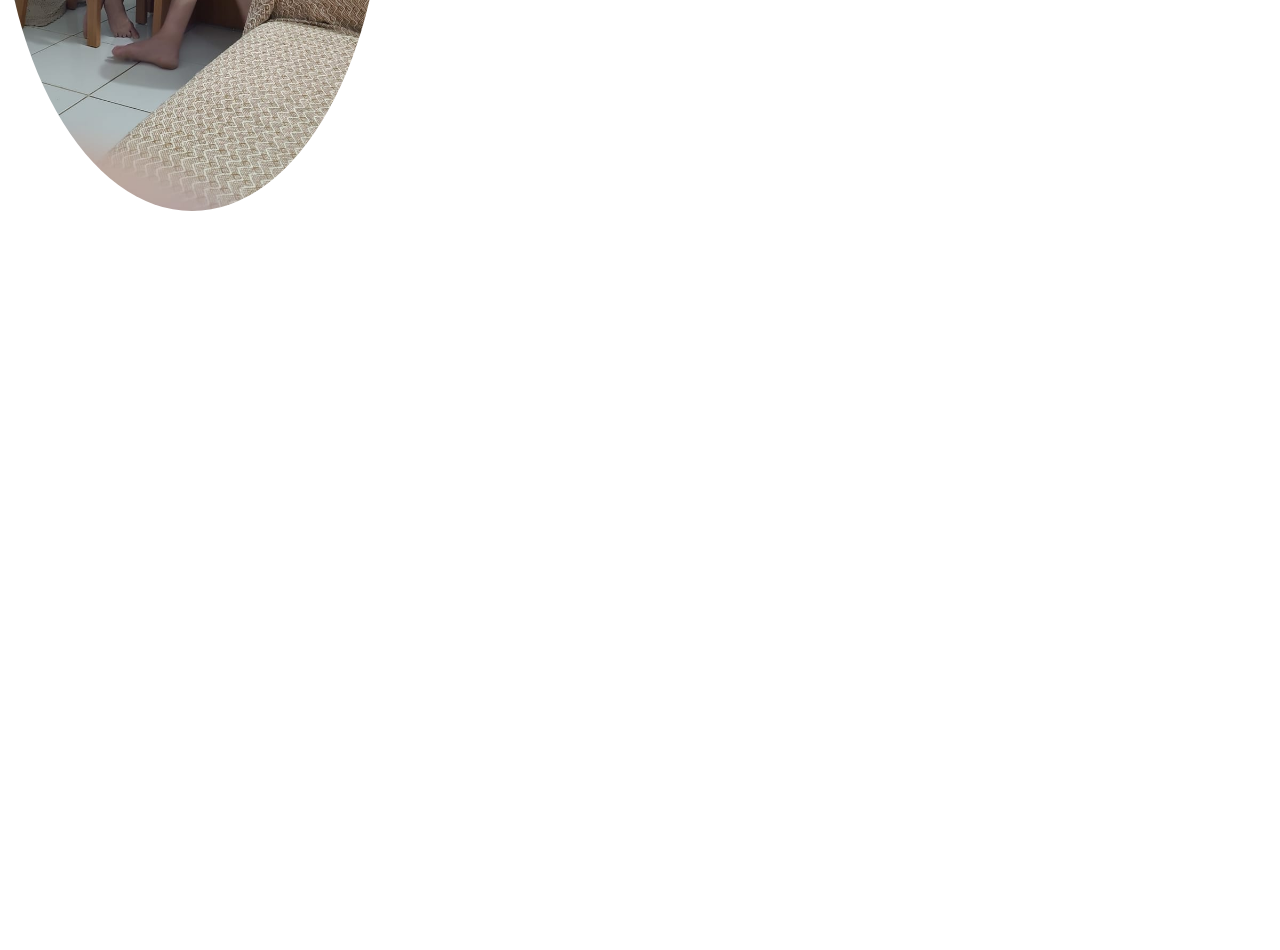
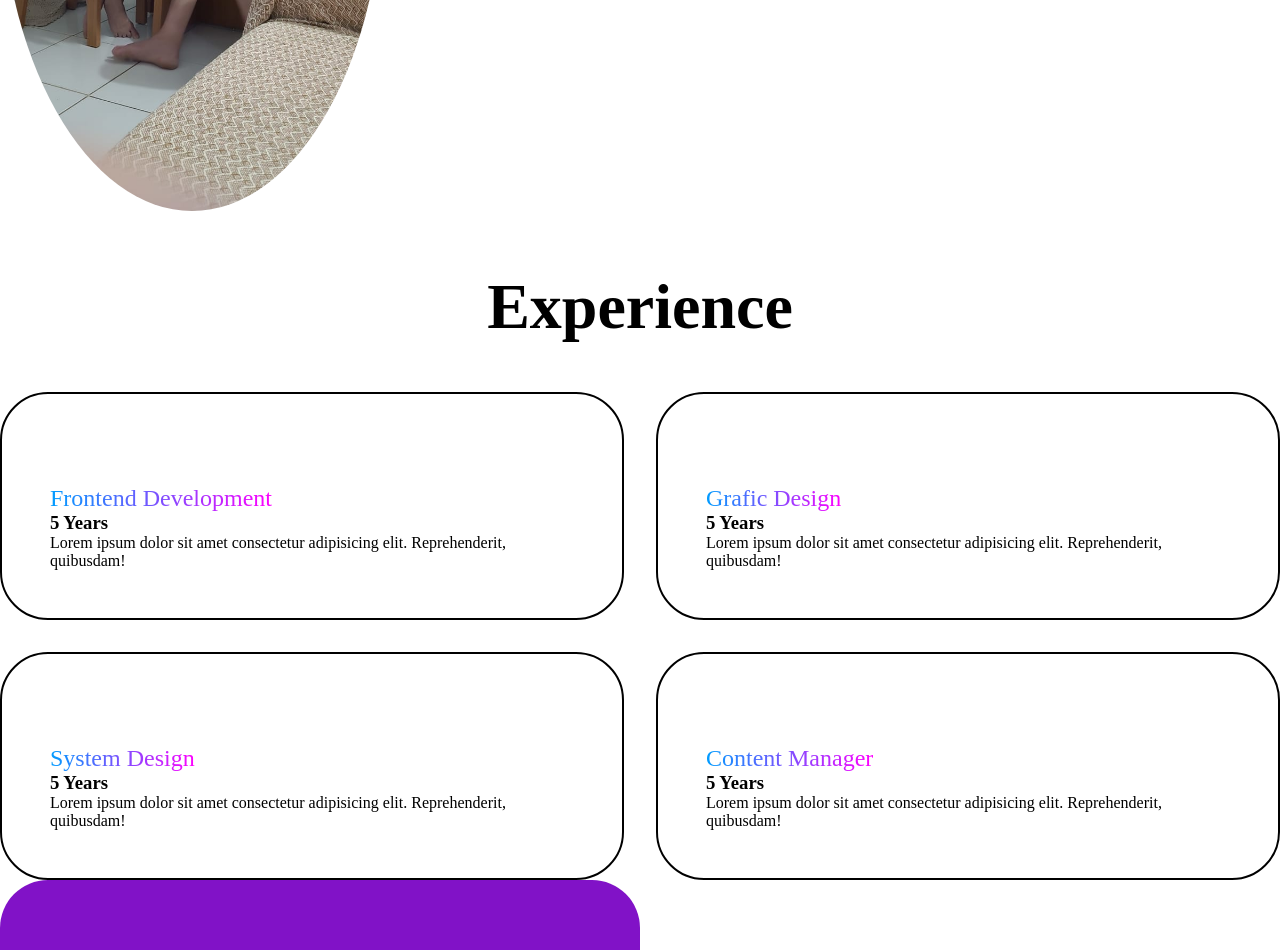
Before and after one commit to Geovani-Cp/Portifolio2, a plain HTML site: page index.html in a window 1280 px wide. Shown: the part 530-1480 px from the top of the page. Before the commit the page ends 800 px from the top, so only its background shows below. Drawn offline with Linux system fonts and the light colour scheme.

Commit message:
estilizando as experience

```diff
--- a/index.html
+++ b/index.html
@@ -5,8 +5,8 @@
    <meta charset="UTF-8">
    <meta name="viewport" content="width=device-width, initial-scale=1.0">
    <title>Portifolio website</title>
-    <link rel="stylesheet" href="style.css"> <link rel="stylesheet"
-        href="https://cdnjs.cloudflare.com/ajax/libs/font-awesome/5.15.4/css/fontawesome.min.css">
+   <link rel="stylesheet" href="style.css">
+   <link rel="stylesheet" href="https://cdnjs.cloudflare.com/ajax/libs/font-awesome/5.15.4/css/fontawesome.min.css">
 </head>
 
 <body>
@@ -59,6 +59,47 @@
 
    </section>
 
+   <section id="experience" class="experience">
+      <h2 class="section-title">Experience</h2>
+
+      <div class="experience-info">
+         <div class="grid">
+            <div class="grid-card">
+               <i class="fa-solid fa-code"></i>
+
+               <span>Frontend Development</span>
+               <h3>5 Years</h3>
+               <p>Lorem ipsum dolor sit amet consectetur adipisicing elit. Reprehenderit, quibusdam!</p>
+            </div>
+
+               <div class="grid-card">
+                  <i class="fa-solid fa-file-code"></i>
+
+                  <span>Grafic Design</span>
+                  <h3>5 Years</h3>
+                  <p>Lorem ipsum dolor sit amet consectetur adipisicing elit. Reprehenderit, quibusdam!</p>
+               </div>
+
+                  <div class="grid-card">
+                     <i class="fa-solid fa-laptop"></i>
+
+                     <span>System Design</span>
+                     <h3>5 Years</h3>
+                     <p>Lorem ipsum dolor sit amet consectetur adipisicing elit. Reprehenderit, quibusdam!</p>
+                  </div>
+
+                     <div class="grid-card">
+                        <i class="fa-solid fa-list"></i>
+
+                        <span>Content Manager</span>
+                        <h3>5 Years</h3>
+                        <p>Lorem ipsum dolor sit amet consectetur adipisicing elit. Reprehenderit, quibusdam!</p>
+                     </div>
+                  </div>
+                  <img src="projeto1.png" alt="">
+               </div>
+   </section>
+
    <script src="script.js"></script>
 </body>
 
--- a/style.css
+++ b/style.css
@@ -176,3 +176,63 @@ section {
 .socials i:hover{
     transform: scale(1.1);
 }
+.section-title{
+    text-align:center;
+    font-size: 4rem;
+    font-weight: 600;
+    margin-bottom: 3rem;
+}
+.eperience-info{
+    display: flex;
+    align-items: center;
+    justify-content: center;
+    gap: 5rem;
+}
+.experience img{
+    width: 24w;
+    border-radius: 3rem;
+}
+.grid{
+    display: grid;
+    grid-template-columns: repeat(2,1fr);
+    gap: 2rem;
+}
+.grid-card{
+    border: 2px solid black;
+    border-radius: 3rem;
+    padding: 3rem;
+    display: flex;
+    flex-direction: column;
+    align-items: baseline;
+    justify-content: left;
+    cursor: pointer;
+    transition: 0.2s ease-in-out;
+}
+.grid-card:hover{
+    transform: scale(1.02);
+    background-color: black;
+    color: white;
+}
+.grid-card i{
+    font-size: 1.5rem;
+    margin-bottom: 1rem;
+
+}
+.grid-card span{
+    font-size: 1.5rem;
+    font-weight: 500;
+    background: linear-gradient(to right,#009dff, #ff00ff);
+    background-clip: text;
+    color: transparent;
+}
+::-webkit-scrollbar{
+    width: 20px;
+
+}
+::-webkit-scrollbar-track{
+    background-color: rgb(219, 219, 219);
+}
+::-webkit-scrollbar-thumb{
+    background: linear-gradient(to bottom,#009dff, #ff00ff);
+
+}
```
Lines whose indentation alone changed are shown as unchanged.
